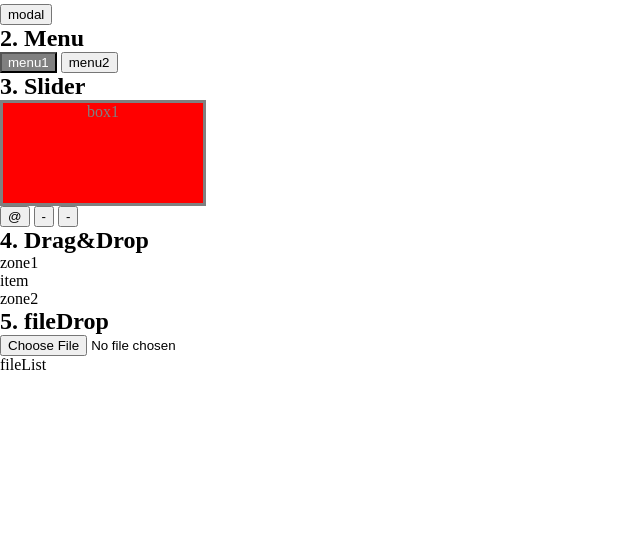
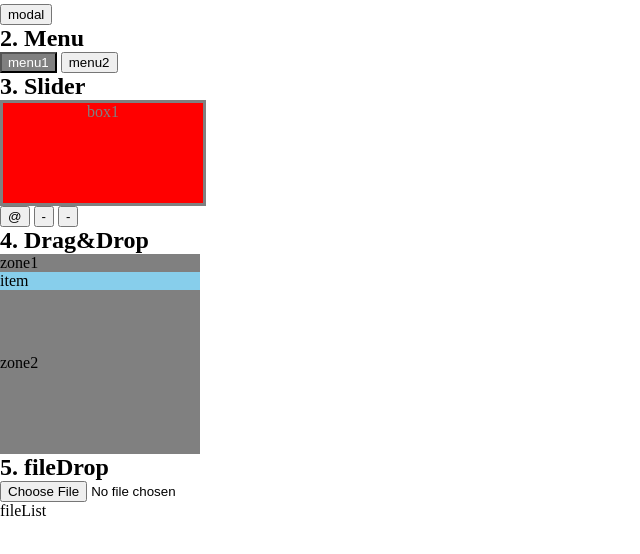
Before and after one commit to SeungWonE/parcticeJS, a plain HTML site: page index.html in a window 1280 px wide. Shown: the part 60-614 px from the top of the page, without its empty margins (0-640 px from the left). Drawn offline with Linux system fonts and the light colour scheme.

Commit message:
Update style.css

```diff
--- a/style.css
+++ b/style.css
@@ -81,3 +81,13 @@
     width: 200px;
     height: 100px;
 }
+
+/* drag & drop */
+.zones{
+    background-color: gray;
+    width: 200px;
+    height: 100px;
+}
+#item{
+    background-color: skyblue;
+}
```
